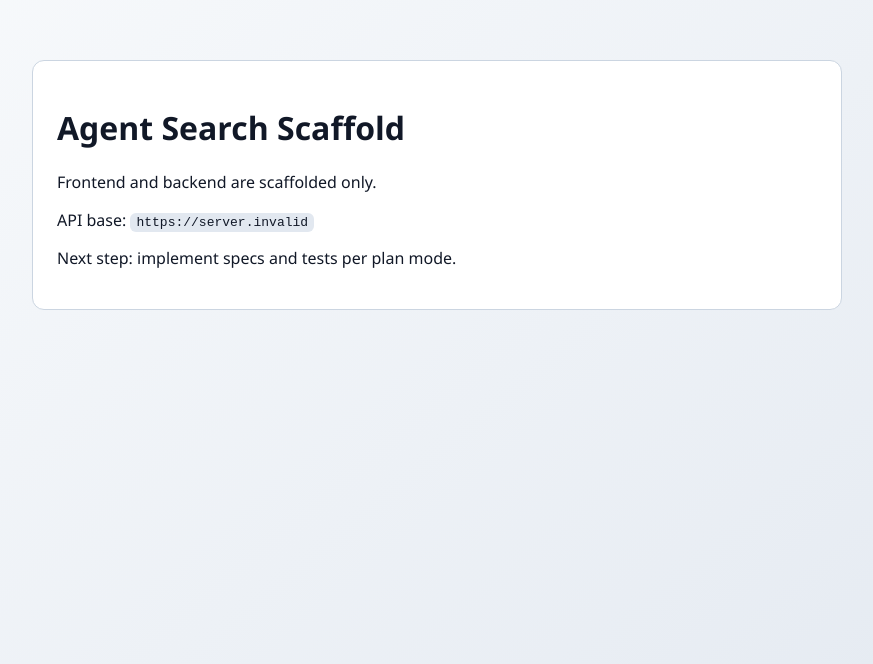
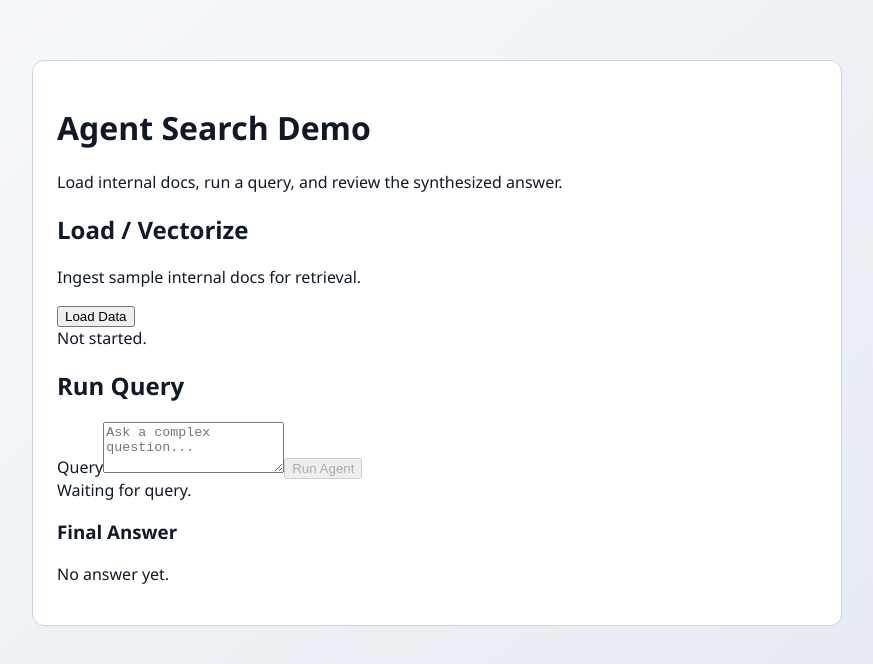
Before and after one commit to Nickbohm555/agent-search, a React (Vite) app in the folder src/frontend/: page / in a window 1280 px wide. Shown: the top 664 px of the page, without its empty margins (203-1076 px from the left). Built offline with nearby package versions, Linux system fonts and the light colour scheme; no server answers.

Commit message:
ralph loop 2 (build): (no summary)

```diff
--- a/src/frontend/src/App.tsx
+++ b/src/frontend/src/App.tsx
@@ -1,12 +1,112 @@
-import { API_BASE_URL } from "./utils/config";
+import { FormEvent, useMemo, useState } from "react";
+import { loadInternalData, runAgent } from "./utils/api";
 
 export default function App() {
+  const [loadState, setLoadState] = useState<"idle" | "loading" | "success" | "error">("idle");
+  const [loadMessage, setLoadMessage] = useState("Not started.");
+  const [query, setQuery] = useState("");
+  const [runState, setRunState] = useState<"idle" | "loading" | "success" | "error">("idle");
+  const [runMessage, setRunMessage] = useState("Waiting for query.");
+  const [answer, setAnswer] = useState("");
+
+  const isRunDisabled = useMemo(() => runState === "loading" || query.trim().length === 0, [runState, query]);
+
+  async function handleLoad(): Promise<void> {
+    setLoadState("loading");
+    setLoadMessage("Loading and vectorizing internal docs...");
+
+    const result = await loadInternalData({
+      source_type: "inline",
+      documents: [
+        {
+          title: "Product Notes",
+          content: "Agent Search loads internal data and can retrieve chunked context.",
+          source_ref: "demo://product-notes",
+        },
+        {
+          title: "Roadmap",
+          content: "The orchestration flow decomposes user queries and synthesizes final answers.",
+          source_ref: "demo://roadmap",
+        },
+      ],
+    });
+
+    if (result.ok) {
+      setLoadState("success");
+      setLoadMessage(
+        `Loaded ${result.data.documents_loaded} documents and created ${result.data.chunks_created} chunks.`,
+      );
+      return;
+    }
+
+    setLoadState("error");
+    setLoadMessage(result.error.message);
+  }
+
+  async function handleRun(event: FormEvent<HTMLFormElement>): Promise<void> {
+    event.preventDefault();
+    if (query.trim().length === 0 || runState === "loading") {
+      return;
+    }
+
+    setRunState("loading");
+    setRunMessage("Running agent...");
+    setAnswer("");
+
+    const result = await runAgent({ query: query.trim() });
+    if (result.ok) {
+      setRunState("success");
+      setRunMessage(`Run complete. ${result.data.sub_queries.length} sub-queries processed.`);
+      setAnswer(result.data.output);
+      return;
+    }
+
+    setRunState("error");
+    setRunMessage(result.error.message);
+  }
+
   return (
     <main className="container">
-      <h1>Agent Search Scaffold</h1>
-      <p>Frontend and backend are scaffolded only.</p>
-      <p>API base: <code>{API_BASE_URL}</code></p>
-      <p>Next step: implement specs and tests per plan mode.</p>
+      <h1>Agent Search Demo</h1>
+      <p className="lead">Load internal docs, run a query, and review the synthesized answer.</p>
+
+      <section className="card">
+        <h2>Load / Vectorize</h2>
+        <p>Ingest sample internal docs for retrieval.</p>
+        <button type="button" onClick={handleLoad} disabled={loadState === "loading"}>
+          {loadState === "loading" ? "Loading..." : "Load Data"}
+        </button>
+        <div className={`status status-${loadState}`} aria-live="polite" data-testid="load-status-region">
+          {loadMessage}
+        </div>
+      </section>
+
+      <section className="card">
+        <h2>Run Query</h2>
+        <form onSubmit={handleRun}>
+          <label htmlFor="query-input">Query</label>
+          <textarea
+            id="query-input"
+            name="query"
+            value={query}
+            onChange={(event) => setQuery(event.target.value)}
+            rows={3}
+            placeholder="Ask a complex question..."
+          />
+          <button type="submit" disabled={isRunDisabled}>
+            {runState === "loading" ? "Running..." : "Run Agent"}
+          </button>
+        </form>
+
+        <div className={`status status-${runState}`} aria-live="polite" data-testid="progress-region">
+          {runMessage}
+        </div>
+
+        <div className="answer" aria-live="polite" data-testid="final-answer-region">
+          <h3>Final Answer</h3>
+          {answer ? <p>{answer}</p> : <p>No answer yet.</p>}
+        </div>
+      </section>
     </main>
   );
 }
```
Also changed, not shown: 1 other file (tests, documents, lock files or other folders).
